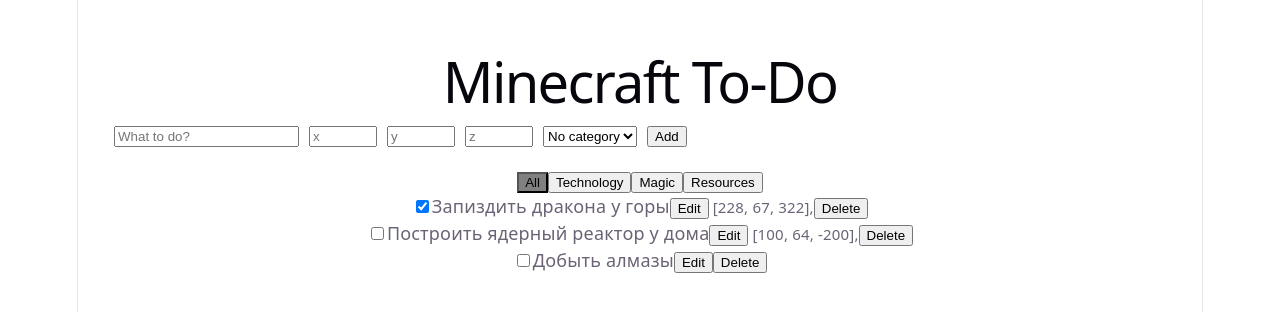
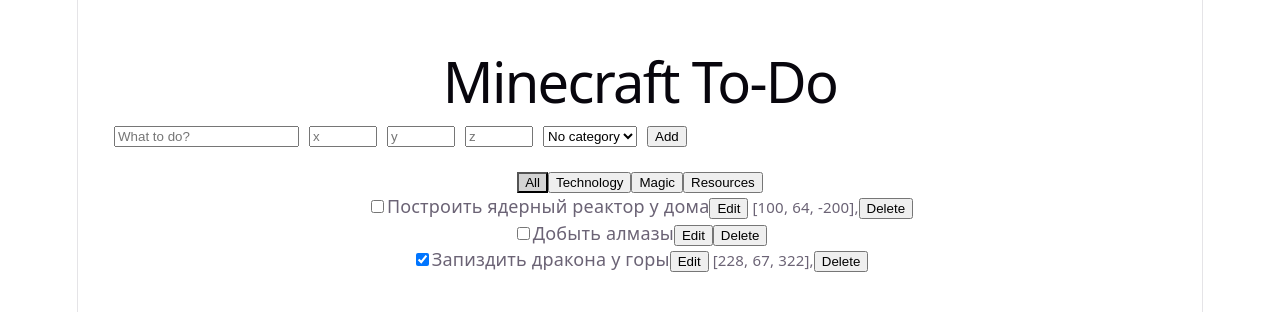
Before and after one commit to NikRushGH/mc-todo-app, a React (Vite) app: page / in a window 1280 px wide. Shown: the top 312 px of the page. Built offline with nearby package versions, Linux system fonts and the light colour scheme.

Commit message:
feat: sort tasks by completion status and creation date

```diff
--- a/src/App.tsx
+++ b/src/App.tsx
@@ -7,9 +7,9 @@
 
 
 const INITIAL_TASKS: Task[] = [
-  { id: "task-2", text: "Запиздить дракона у горы", isDone: true, categoryId: "misc", coordinates: { x: 228, y: 67, z: 322 } },
-  { id: "task-1", text: "Построить ядерный реактор у дома", isDone: false, categoryId: "tech", coordinates: { x: 100, y: 64, z: -200 } },
-  { id: "task-3", text: "Добыть алмазы", isDone: false, categoryId: "resources" },
+  { id: "task-2", text: "Запиздить дракона у горы", isDone: true, categoryId: "misc", coordinates: { x: 228, y: 67, z: 322 }, createdAt: 1000 },
+  { id: "task-1", text: "Построить ядерный реактор у дома", isDone: false, categoryId: "tech", coordinates: { x: 100, y: 64, z: -200 }, createdAt: 3000 },
+  { id: "task-3", text: "Добыть алмазы", isDone: false, categoryId: "resources", createdAt: 2000 },
 ];
 
 
@@ -52,7 +52,8 @@
       text: text,
       isDone: false,
       categoryId: categoryId,
-      coordinates: coordinates
+      coordinates: coordinates,
+      createdAt: Date.now()
     };
 
     setTasks([...tasks, newTask])
@@ -87,6 +88,15 @@
   }
 
 
+  const sortedTasks = [...filteredTasks].sort((a, b) => {
+    if (a.isDone === b.isDone) {
+      return b.createdAt - a.createdAt
+    } else {
+      return a.isDone ? 1 : -1
+    }
+  })
+
+
   return (
     <div style={{ padding: '2em' }}>
       <h1>Minecraft To-Do</h1>
@@ -100,7 +110,7 @@
             <button
             key={category.id}
             type="button"
-            style={{ background: category.id === activeFilter ? 'grey' : ''}}
+            style={{ background: category.id === activeFilter ? 'lightgrey' : ''}}
             onClick={() => setActiveFilter(category.id)}>{category.name}</button>
           ))
         }
@@ -111,7 +121,7 @@
       <div>
 
         {
-        filteredTasks.map((task) => (
+        sortedTasks.map((task) => (
           <TaskItem
           key={task.id}
           task={task}
--- a/src/types.ts
+++ b/src/types.ts
@@ -15,6 +15,7 @@
         y: number;
         z: number;
     };
+    createdAt: number;
 }
 
 
```
